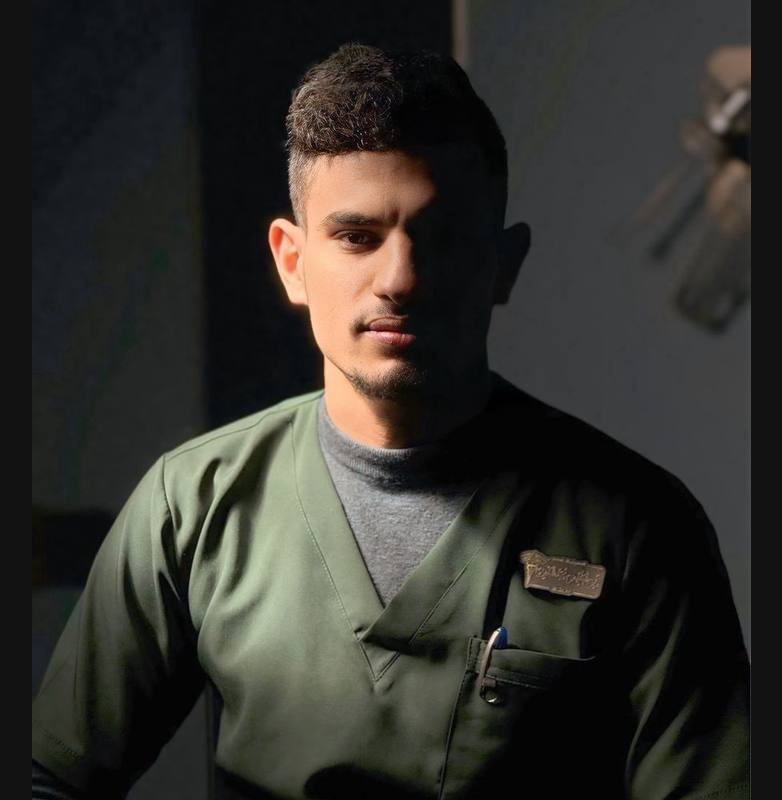
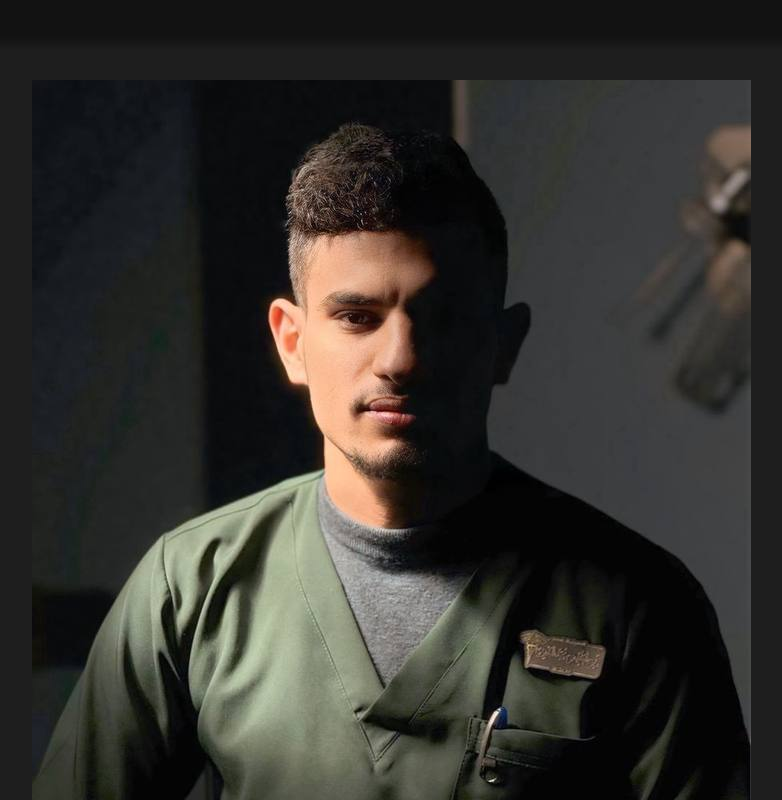
Before and after one commit to c23134/zain-mohammed, a plain HTML site: page index.html in a window 1280 px wide. Shown: the top 800 px of the page, without its empty margins (249-1031 px from the left). Drawn offline with nearby package versions, Linux system fonts and the light colour scheme.

Commit message:
Update index.html
Signed-off-by: c23134 <fatimah.albadiri.ms9@student.atu.edu.iq>

```diff
--- a/index.html
+++ b/index.html
@@ -6,7 +6,7 @@
     <meta name="description" content="الممرض زين العابدين البديري - تمريض منزلي، استشارات طبية، عناية بالحروق والقدم السكري. خدمة 24 ساعة في العراق.">
 <meta name="keywords" content="تمريض, تمريض منزلي, الممرض زين العابدين, خدمات طبية, استشارات طبية, عناية بالقدم السكري, العراق">
 <meta name="robots" content="index, follow">
-    <img src="profile.jpg" alt="الممرض زين العابدين البديري - خدمات التمريض المنزلي">
+
 
 
 <meta name="google-site-verification" content="0z_YP0zLhVMYxB5SiP5P-cc5_W44qUOSEAjw-VD-b08" />
@@ -129,7 +129,7 @@
     <div class="container">
         <!-- تحسين صورة البروفايل -->
         <div class="profile-container">
-            <img src="profile.jpg" alt="الممرض زين العابدين البديري" class="profile">
+            <img src="profile.jpg" alt="الممرض زين العابدين البديري - خدمات التمريض المنزلي">
         </div>
 
         <h1>الممرض الجامعي زين العابدين البديري</h1>
```
